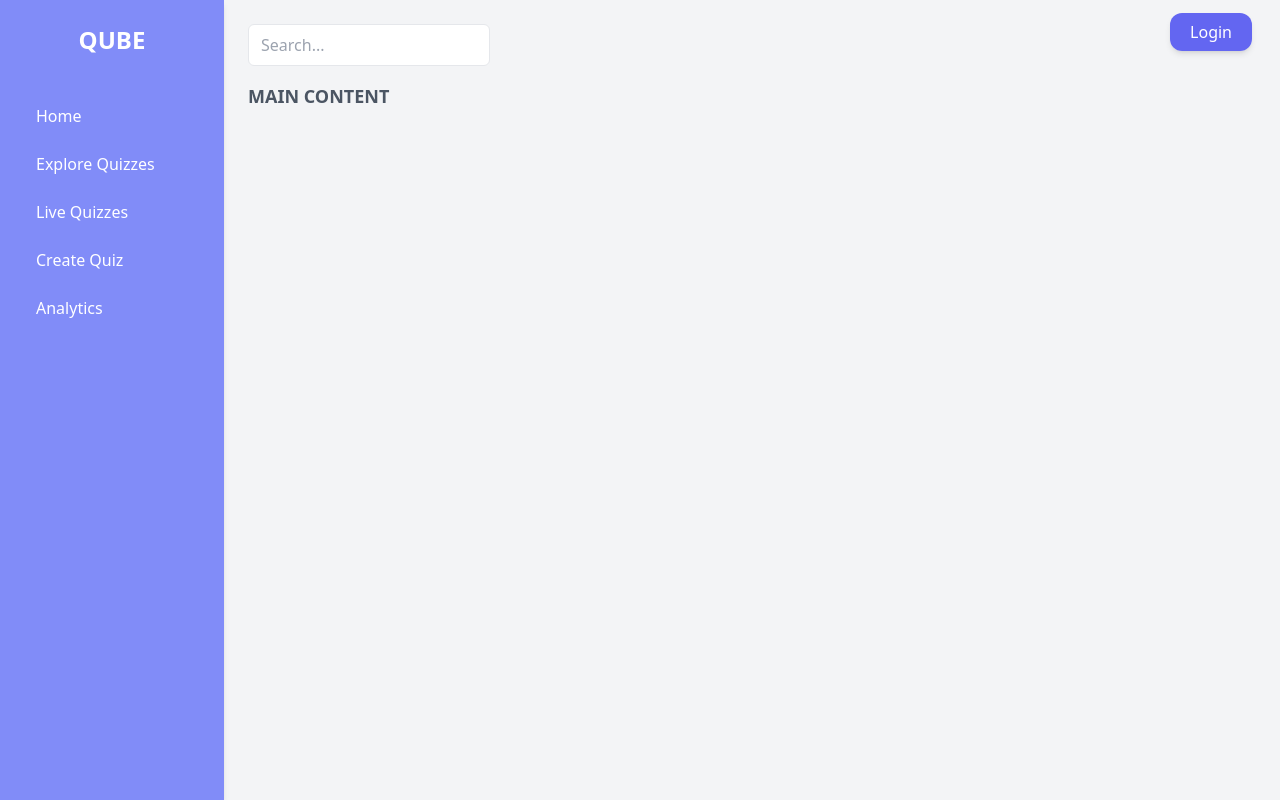
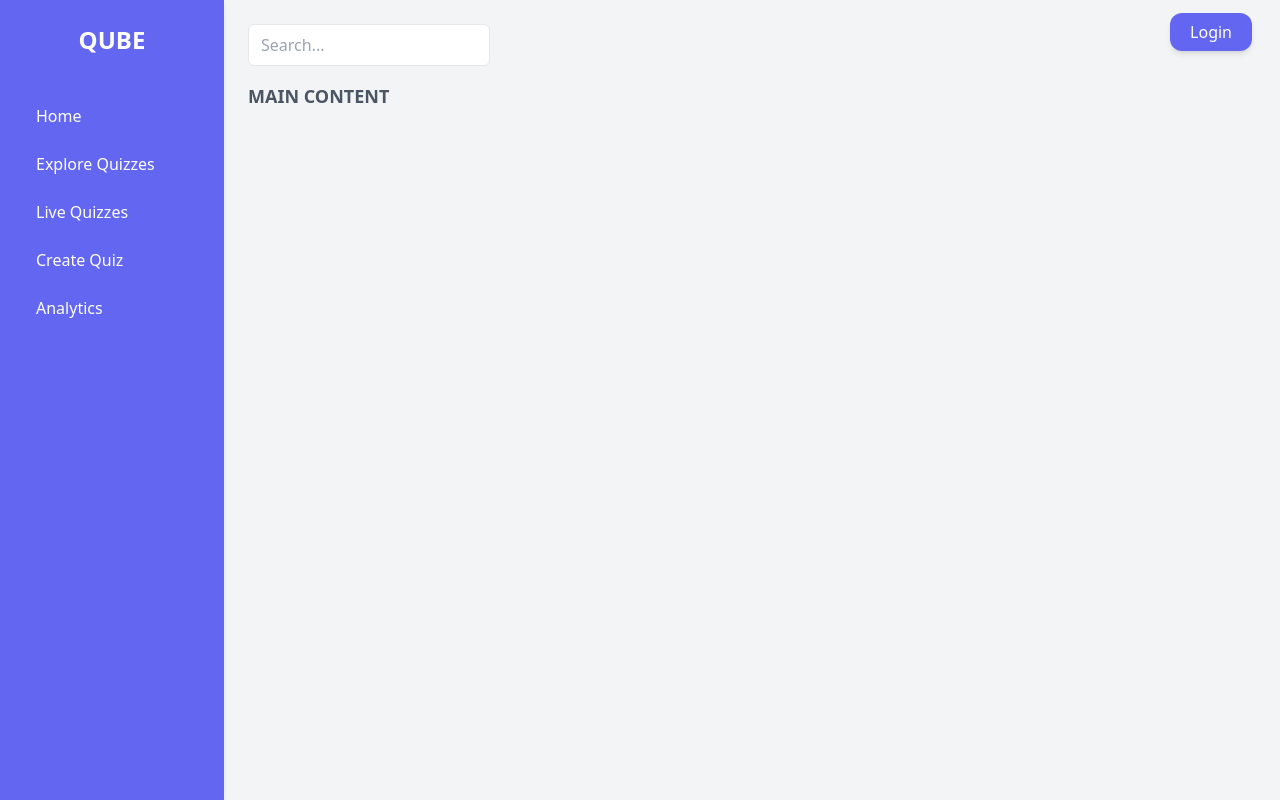
Before and after one commit to TheSushantKumbhar/QUBE, a Flask app: page / in a window 1280 px wide. Run offline with Flask 3, Linux system fonts and the light colour scheme; style sheets or scripts are compiled from the project's sources; some libraries are stand-ins or nearby versions.

Commit message:
Update index.html

```diff
--- a/templates/index.html
+++ b/templates/index.html
@@ -10,7 +10,7 @@
 <body class="flex bg-gray-100 ">
 
     <!-- Sidebar -->
-    <nav class="bg-indigo-400 h-screen w-56 shadow-md fixed left-0 top-0 p-6 flex flex-col ">
+    <nav class="bg-indigo-500 h-screen w-56 shadow-md fixed left-0 top-0 p-6 flex flex-col ">
 
         <!-- Logo -->
         <div class="flex items-center justify-center">
```
